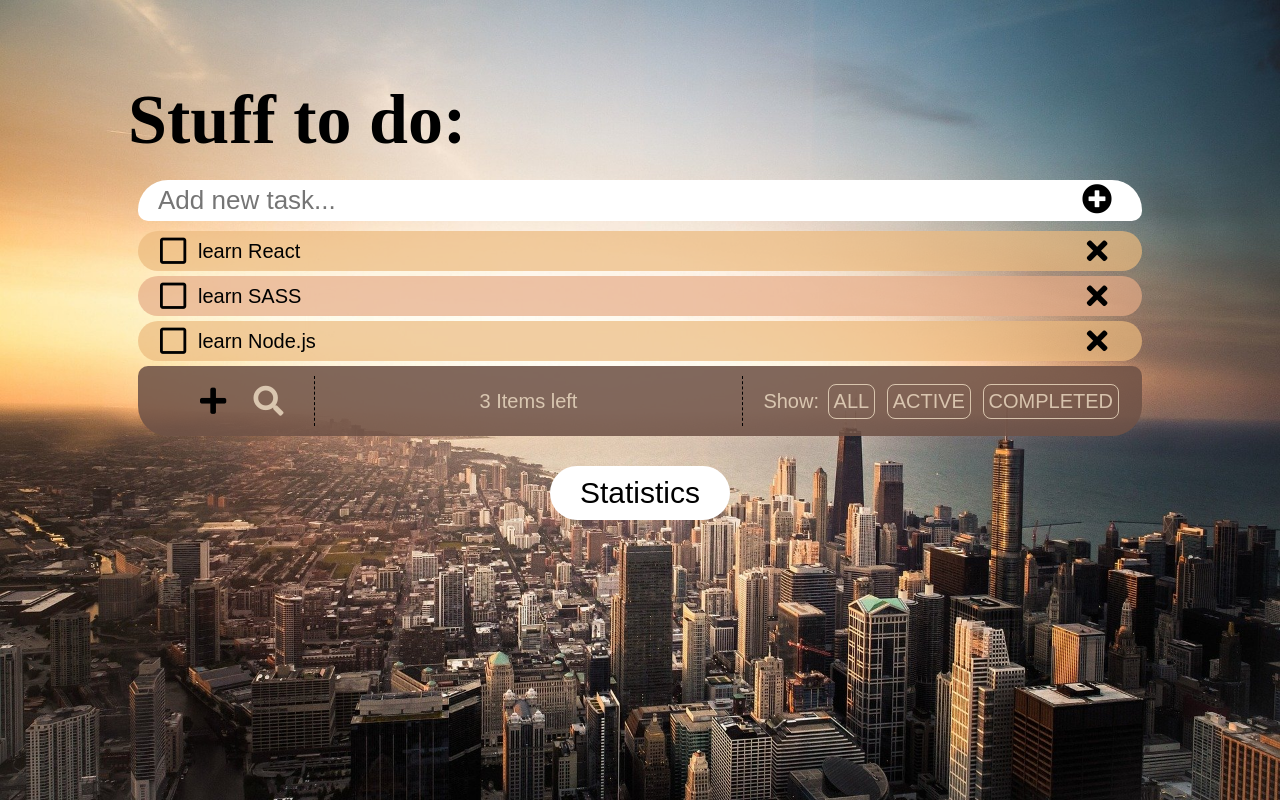
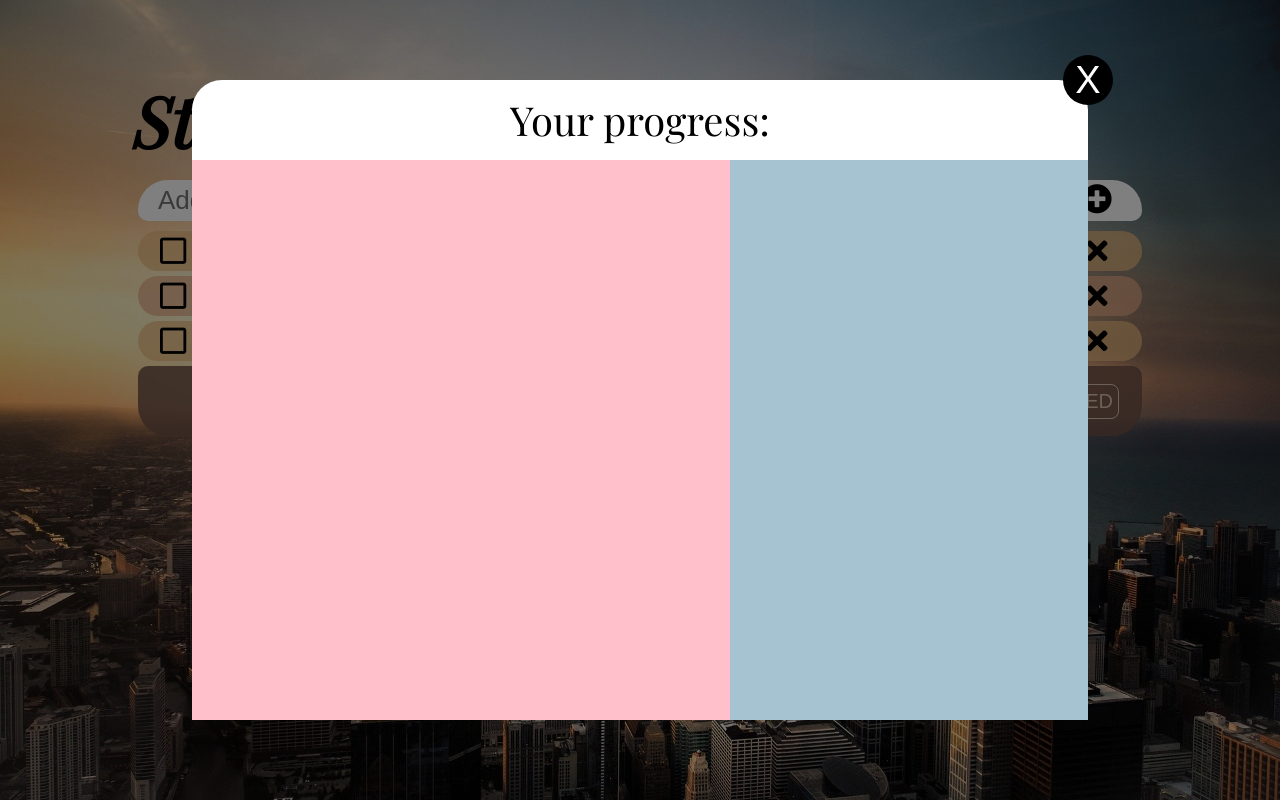
Before and after one commit to susanel/ToDoApp, a plain HTML site: page index.html in a window 1280 px wide. Drawn offline with nearby package versions, Linux system fonts and the light colour scheme; a web font is replaced by a local one.

Commit message:
add pop-up(modal) in HTML and CSS

```diff
--- a/index.html
+++ b/index.html
@@ -11,7 +11,7 @@
       crossorigin="anonymous"
     />
     <link
-      href="https://fonts.googleapis.com/css2?family=Muli&family=Playfair+Display:ital@1&display=swap"
+      href="https://fonts.googleapis.com/css2?family=Muli&family=Playfair+Display:ital@0;1&display=swap"
       rel="stylesheet"
     />
     <link rel="stylesheet" href="css/style.css" />
@@ -60,6 +60,16 @@
       </div>
       <button class="stats">Statistics</button>
     </section>
+    <section class="modal-wrap">
+      <div class="modal clearfix">
+        <p>Your progress:</p>
+        <div class="left-column">
+          <div class="chart"></div>
+        </div>
+        <div class="right-column"></div>
+        <div class="hide">X</div>
+      </div>
+    </section>
 
     <script src="main.js"></script>
   </body>
--- a/sass/_board.sass
+++ b/sass/_board.sass
@@ -2,15 +2,19 @@
   // font-family: 'Playfair Display', serif;
   // font-family: 'Muli', sans-serif;
 
+.wrap.blur
+  filter: blur(2px)
 .wrap
   width: 80%
   margin: 0 auto
   padding: 10vh 0
+
   h1.title
     margin-bottom: 10px
     line-height: 8rem
     font-size: 7rem
-    font-family: 'Playfair Display', serif;
+    font-family: 'Playfair Display', serif
+    font-style: italic
   .board
     padding: 10px
     // flex parent
@@ -116,3 +120,61 @@
     transition: .3s linear
     &:hover
       filter: drop-shadow(10px 10px rgb(111, 82, 71))
+// .modal-wrap
+//   display: none
+.modal-wrap
+  position: fixed
+  top: 0
+  left: 0
+  width: 100%
+  height: 100%
+  filter: blur
+  background-color: rgba(0,0,0,0.5)
+  .modal
+    width: 70%
+    height: 80%
+    background-color: white
+    position: absolute
+    top: 50%
+    left: 50%
+    transform: translate(-50%, -50%)
+    border-radius: 30px
+    text-align: center
+    // overflow: hidden
+    p
+      font-family: 'Playfair Display', serif
+      line-height: 80px
+      font-size: 4rem
+    .left-column
+      position: relative
+      float: left
+      width: 60%
+      height: calc(100% - 80px)
+      background: pink
+      .chart
+        position: absolute
+        top: 50%
+        left: 50%
+        transform: translate(-50%, -50%)
+        height: 300px
+        width: 300px
+        // background: conic-gradient(salmon 0% 40%,orange 40% 100%)
+        border-radius: 50%
+    .right-column
+      float: left
+      width: 40%
+      height: calc(100% - 80px)
+      background-color: rgb(166, 195, 209)
+    .hide
+      position: absolute
+      top: 0
+      right: 0
+      transform: translate(50%, -50%)
+      background-color: black
+      color: white
+      height: 50px
+      width: 50px
+      line-height: 50px
+      border-radius: 50%
+      cursor: pointer
+      font-size: 3.8rem
--- a/sass/_general.sass
+++ b/sass/_general.sass
@@ -5,6 +5,11 @@
   margin: 0
   padding: 0
   box-sizing: border-box
+
+.clearfix::after
+  content: ""
+  clear: both
+  display: block
 
 html
   font-size: 10px
```
Also changed, not shown: css/style.css.
